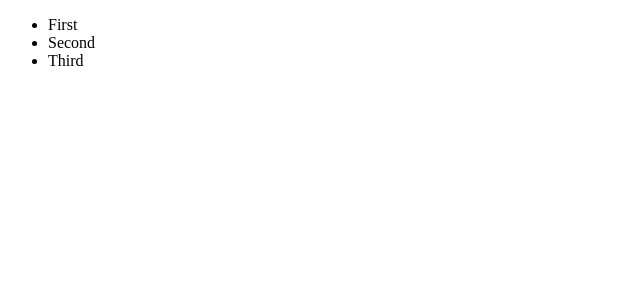
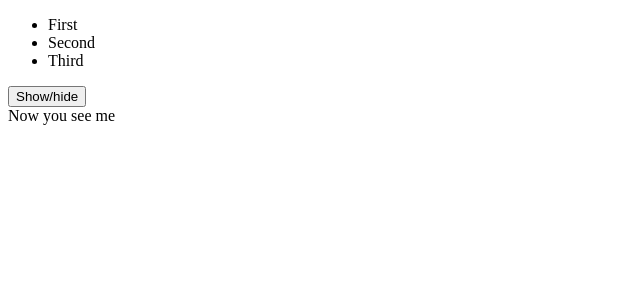
Before and after one commit to Wachrip/react-itvdn, a React (Create React App) app: page / in a window 1280 px wide. Shown: the top 300 px of the page, without its empty margins (0-640 px from the left). Built offline with nearby package versions, Linux system fonts and the light colour scheme.

Commit message:
4th homework added

```diff
--- a/src/App.js
+++ b/src/App.js
@@ -1,11 +1,13 @@
 import Kobe from "./components/kobe";
 import ShowString from "./components/showStrings";
 import NamesList from "./components/namesList";
+import Hidden from "./components/hidden";
 
 function App() {
   return (
     <div className="App">
       <NamesList />
+      <Hidden />
     </div>
   );
 }
--- /dev/null
+++ b/src/components/hidden.js
@@ -0,0 +1,31 @@
+import React, { Component } from "react";
+
+export default class Hidden extends Component {
+  constructor(props) {
+    super(props);
+    this.state = {
+      isShown: true,
+      text: "Now you see me",
+    };
+  }
+
+  componentDidMount() {
+    alert(`Is component hidden? ${!this.state.isShown}`);
+  }
+
+  componentDidUpdate() {
+    alert(`Is component hidden? ${!this.state.isShown}`);
+  }
+
+
+  render() {
+    return (
+      <div>
+        <button onClick={() => this.setState({ isShown: !this.state.isShown })}>
+          Show/hide
+        </button>
+        {this.state.isShown && <div>{this.state.text}</div>}
+      </div>
+    );
+  }
+}
```
